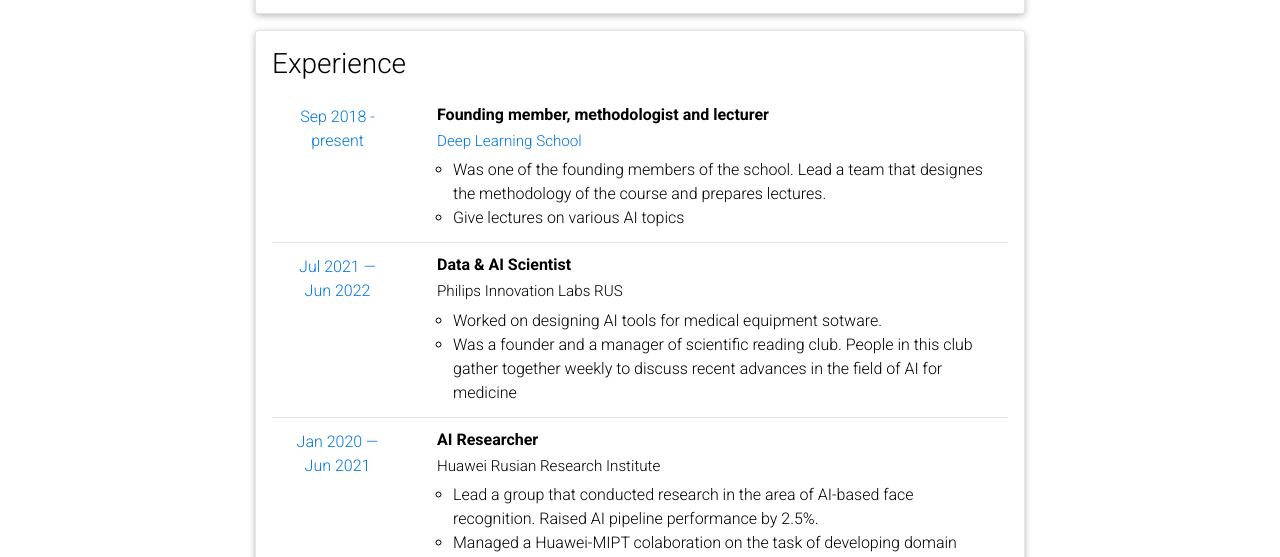
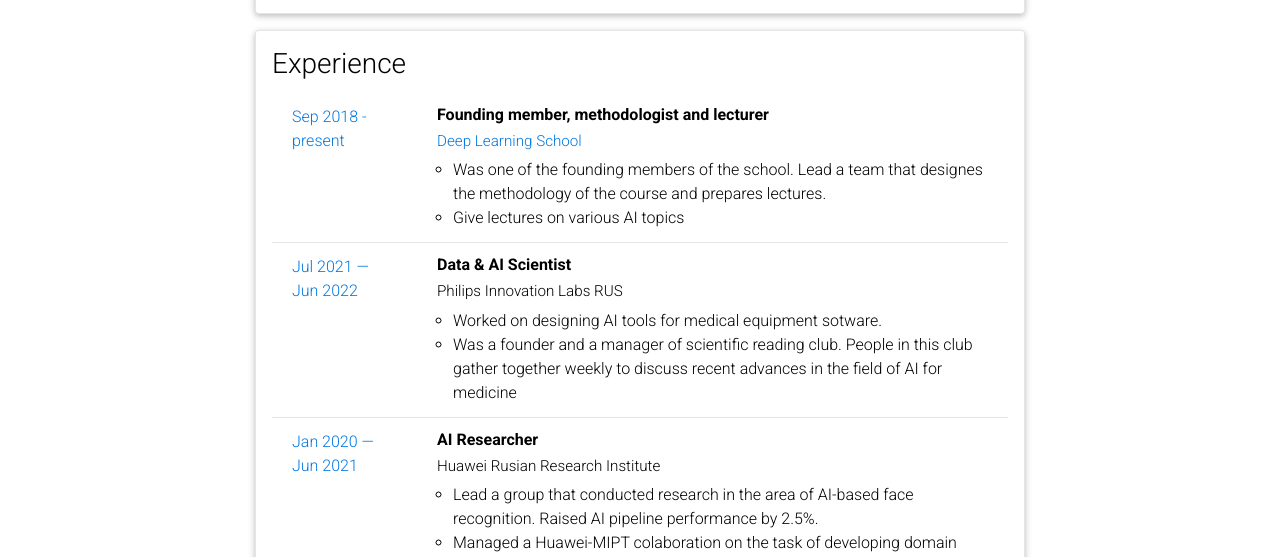
Before and after one commit to Atmyre/atmyre.github.io, a Jekyll site: the page built from _pages/cv.md, in a window 1280 px wide and 900 px high, scrolled down 324 px. Shown: the part 150-707 px from the top of the window. Built offline with Jekyll 4.4.1, drawn with Linux system fonts in a browser that asks for light colours; comment, search, counter and statistics services are not loaded; a style sheet for code colours, icons or effects is not loaded.

Commit message:
Update time_table.html

```diff
--- a/_includes/cv/time_table.html
+++ b/_includes/cv/time_table.html
@@ -3,7 +3,7 @@
       <li class="list-group-item">
         <div class="row">
           {% if content.year %}
-            <div class="col-xs-2 cl-sm-2 col-md-2 text-center" style="width: 200px; color: #0076df;">
+            <div class="col-xs-2 cl-sm-2 col-md-2 text-left" style="width: 200px; color: #0076df;">
 <!--               <span class="badge font-weight-bold text-uppercase align-middle" style="min-width: 75px;"> -->
                 {{ content.year }}
 <!--               </span> -->
```
